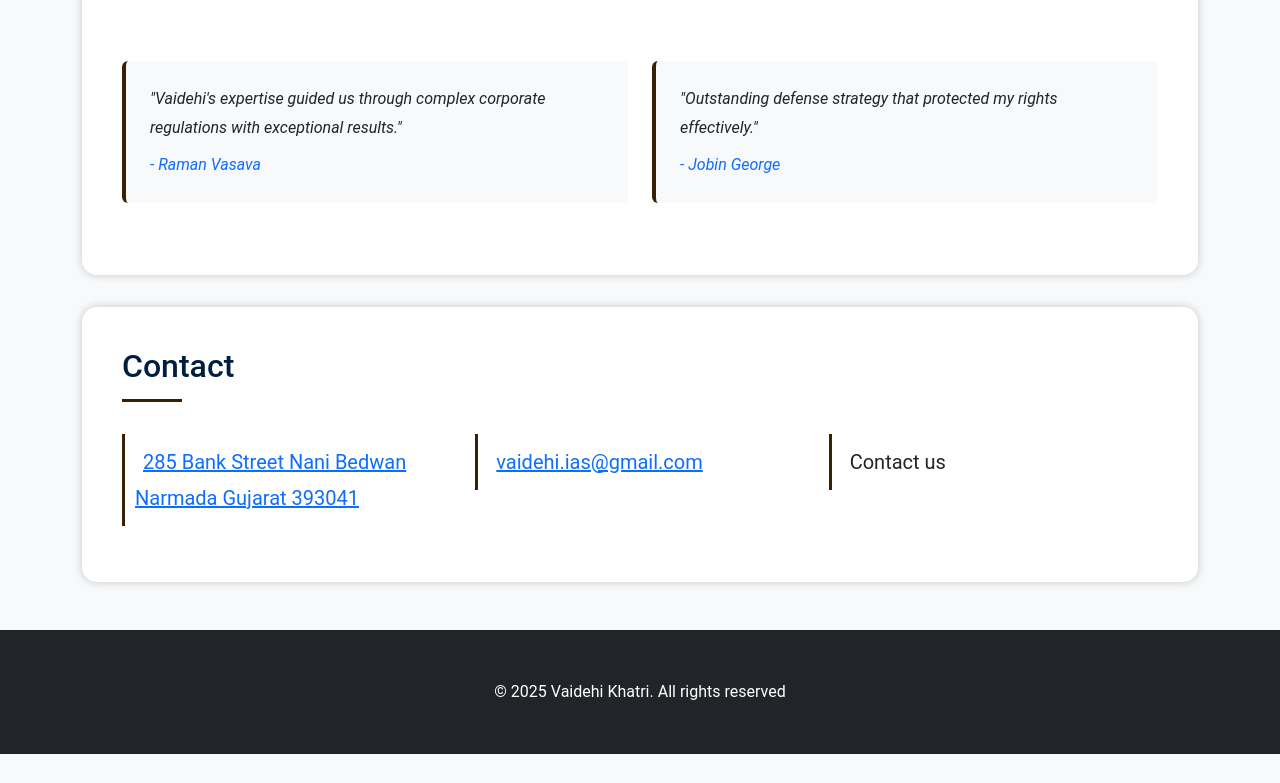
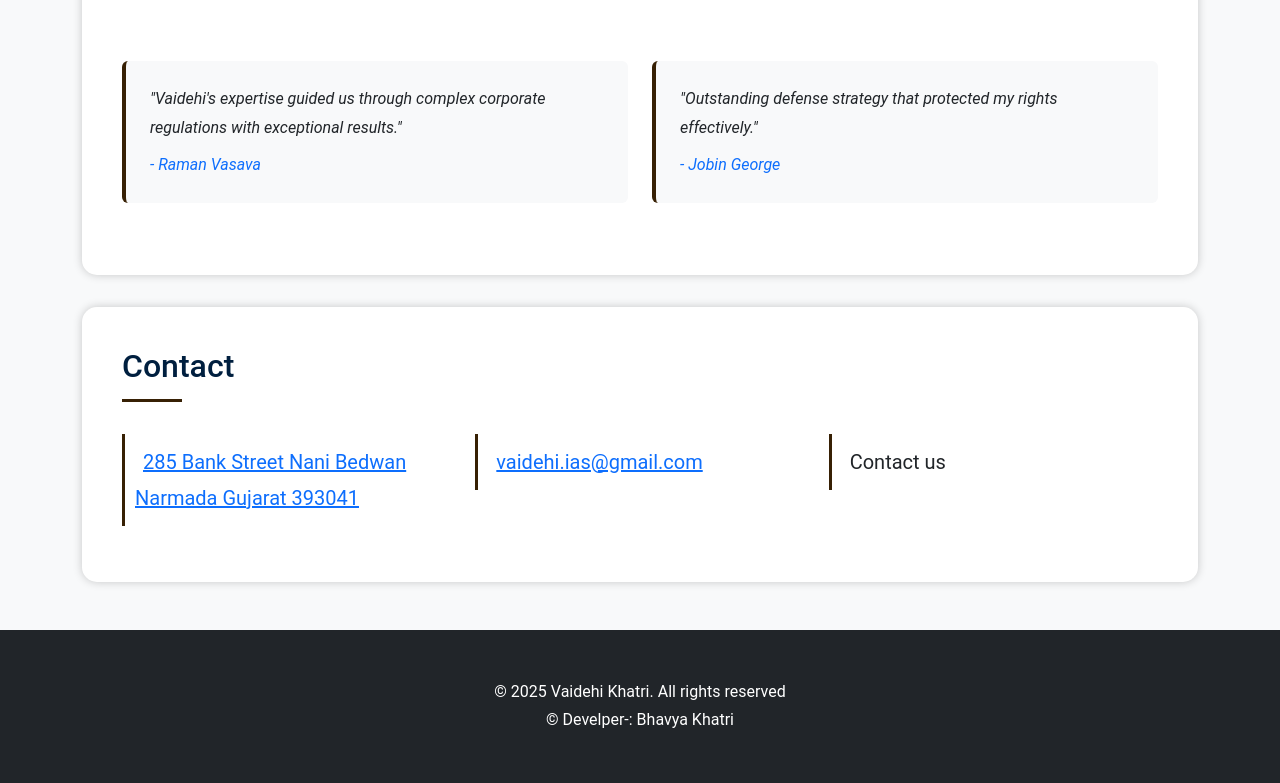
Before and after one commit to Bhavya498/Law, a plain HTML site: page index.html in a window 1280 px wide. Shown: the part 1638-2421 px from the top of the page. Before the commit the page ends 2392 px from the top, so only its background shows below. Drawn offline with nearby package versions, Linux system fonts and the light colour scheme.

Commit message:
Update index.html

```diff
--- a/index.html
+++ b/index.html
@@ -365,6 +365,8 @@
     <footer class="bg-dark text-white py-5 mt-5">
         <div class="container text-center">
             <p class="mb-0">&copy; 2025 Vaidehi Khatri. All rights reserved</p>
+            <p class="mb-0">&copy; Develper-: Bhavya Khatri </p>
+
         </div>
     </footer>
 
```
